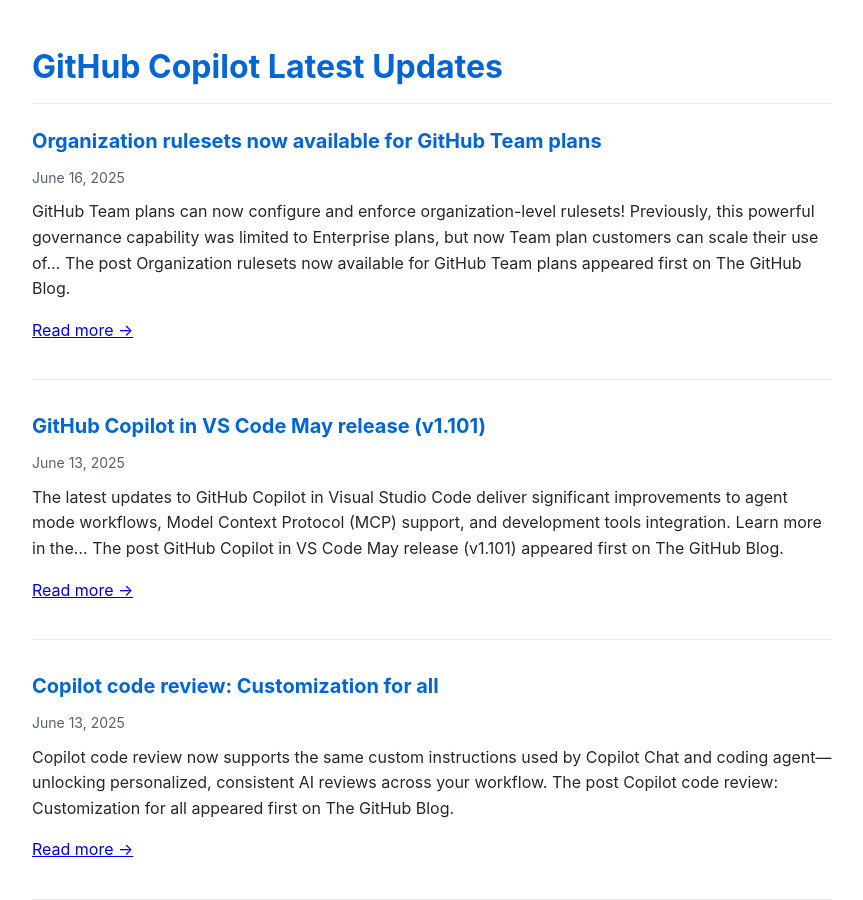
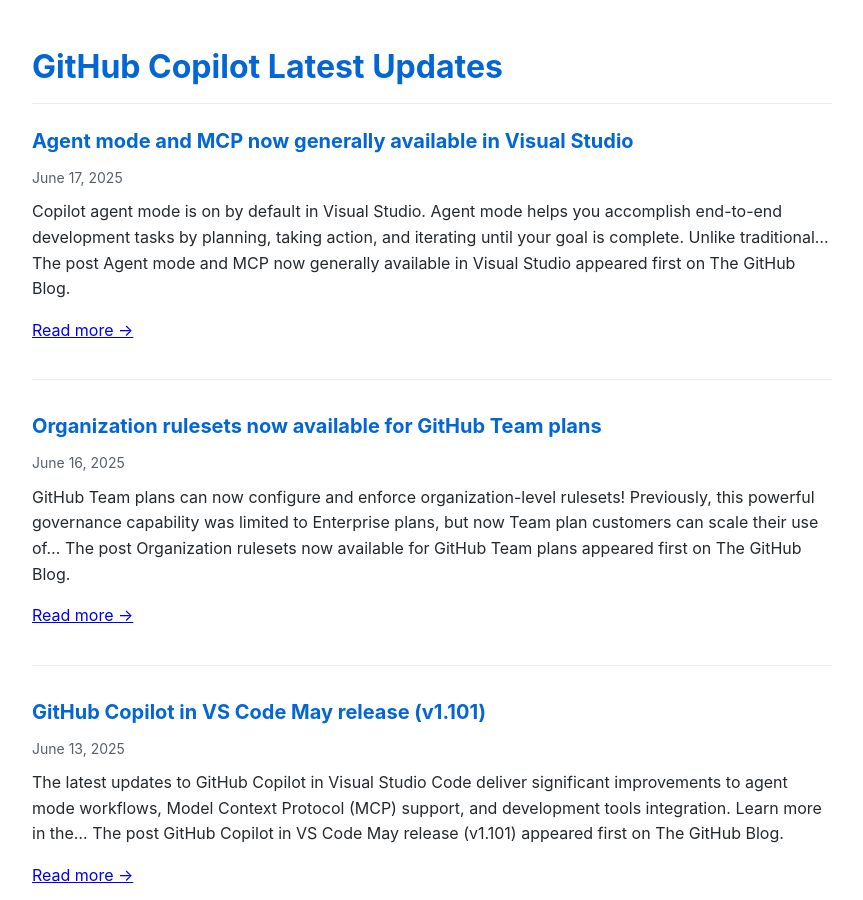
Before and after one commit to Oregand/oregand.github.io, a Jekyll site: the page copilot-feed.html, which Jekyll copies as it is, in a window 1280 px wide and 900 px high. Shown: the whole window, without its empty margins (208-1071 px from the left). Built offline with Jekyll 4.4.1, drawn with Linux system fonts in a browser that asks for light colours; some of the changed text lies outside the part shown.

Commit message:
Update RSS feed

```diff
--- a/copilot-feed.html
+++ b/copilot-feed.html
@@ -62,6 +62,19 @@
 </head>
 <body>
   <h1>GitHub Copilot Latest Updates</h1>
+
+  <div class="feed-item">
+    <div class="feed-title">
+      <a href="https://github.blog/changelog/2025-06-17-visual-studio-17-14-june-release" target="_blank">Agent mode and MCP now generally available in Visual Studio</a>
+    </div>
+    <div class="feed-date">June 17, 2025</div>
+    <div class="feed-description">
+      Copilot agent mode&#160;is on by default in Visual Studio. Agent mode helps you accomplish end-to-end development tasks by planning, taking action, and iterating until your goal is complete. Unlike traditional&#8230;
+The post Agent mode and MCP now generally available in Visual Studio appeared first on The GitHub Blog.
+
+      <p><a href="https://github.blog/changelog/2025-06-17-visual-studio-17-14-june-release" target="_blank">Read more →</a></p>
+    </div>
+  </div>
 
   <div class="feed-item">
     <div class="feed-title">
@@ -180,21 +193,8 @@ The post Consistent billing of Copilot seats appeared first on The GitHub Blog.
     </div>
   </div>
 
-  <div class="feed-item">
-    <div class="feed-title">
-      <a href="https://github.blog/changelog/2025-05-27-gpt-4o-copilot-may-update" target="_blank">GPT-4o Copilot May update</a>
-    </div>
-    <div class="feed-date">May 28, 2025</div>
-    <div class="feed-description">
-      GPT-4o Copilot has been updated with a new model version that provides more useful and timely suggestions.
-The post GPT-4o Copilot May update appeared first on The GitHub Blog.
-
-      <p><a href="https://github.blog/changelog/2025-05-27-gpt-4o-copilot-may-update" target="_blank">Read more →</a></p>
-    </div>
-  </div>
-
   <div class="update-info">
-    Feed last updated: June 17, 2025 at 12:00 PM
+    Feed last updated: June 18, 2025 at 12:02 AM
   </div>
 </body>
 </html>
```
